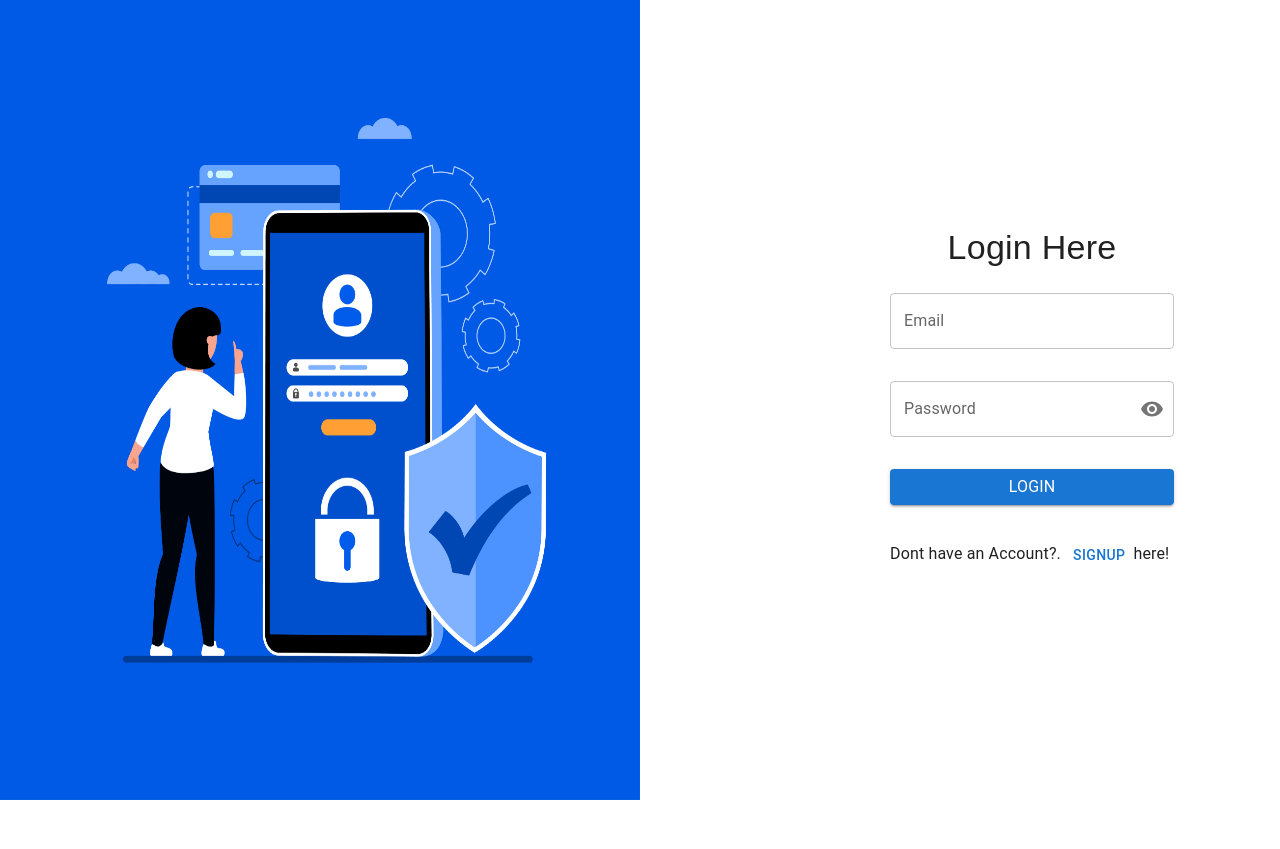
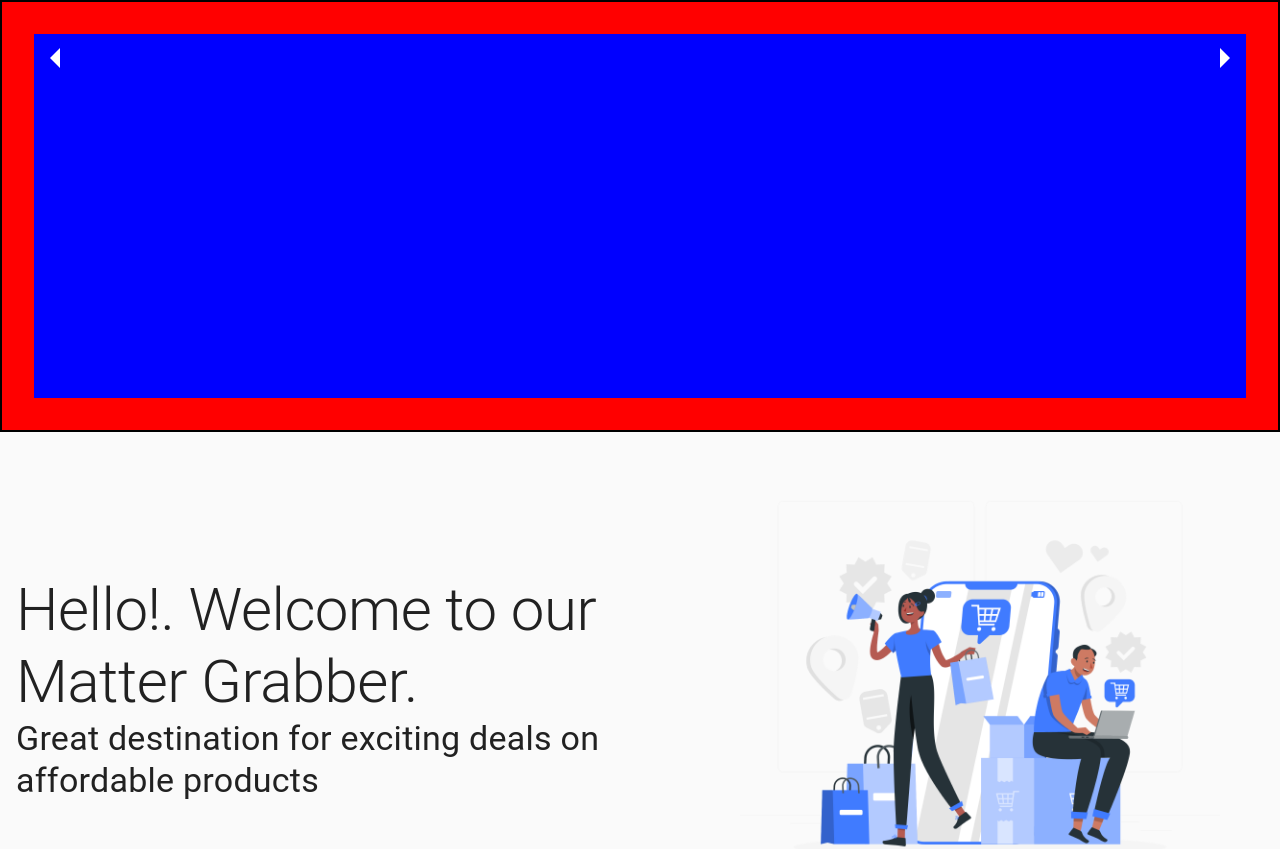
Before and after one commit to scragonrex/matterGrabber-frontend, a React (Create React App) app: page /home in a window 1280 px wide. Before the commit this address led to /. Shown: the top 849 px of the page. Before the commit the page ends 800 px from the top, so only its background shows below. Built offline with nearby package versions, Linux system fonts and the light colour scheme.

Commit message:
working on slider

```diff
--- a/src/App.css
+++ b/src/App.css
@@ -4,3 +4,4 @@
     }
 } */
 @import url('https://fonts.googleapis.com/css2?family=Righteous&display=swap');
+@import url('https://fonts.googleapis.com/css2?family=Rubik&display=swap');
--- a/src/App.js
+++ b/src/App.js
@@ -45,7 +45,8 @@
         <Routes>
           <Route path='/' element={<Login pageType="login"/>} />
           <Route path='/signup' element={<Signup pageType="register"/>} />
-          <Route path='/home' element={isAuth ? <Home/> : <Navigate to='/'/>} />
+          {/* <Route path='/home' element={isAuth ? <Home/> : <Navigate to='/'/>} /> */}
+          <Route path='/home' element={<Home/>} />
           <Route path='/product' element={isAuth ? <Product /> : <Navigate to='/'/>} />
           <Route path='/cart' element={isAuth ? <Cart /> : <Navigate to='/'/>} />
           <Route path='/UserProfile' element={isAuth ? <UserProfile /> : <Navigate to='/'/>} />
--- /dev/null
+++ b/src/components/Button.jsx
@@ -0,0 +1,25 @@
+import { Padding } from '@mui/icons-material'
+import { styled } from '@mui/material'
+import React from 'react'
+
+const Button = styled("button")(
+    {
+        background:"linear-gradient(53deg, #132cd1, #1dffd9)",
+        padding:"0.5rem",
+        borderRadius:"0.3rem",
+        color:"white",
+        boxShadow:"0px 4px 6px 0px grey",
+        border:"none",
+        cursor:"pointer",
+        fontSize:"1.3rem",
+        transition:"0.4s",
+
+        "&:hover":{
+            // background:"linear-gradient(233deg, #132cd1, #1dffd9)"
+            boxShadow:"none"
+            // background:"red"
+        }
+    }
+)
+
+export default Button
--- a/src/components/Form.jsx
+++ b/src/components/Form.jsx
@@ -2,14 +2,14 @@
 import * as yup from 'yup'  //* for importing every content of that module
 import { Formik } from 'formik'
 import { Visibility, VisibilityOff } from '@mui/icons-material'
-import { Alert, Box, Button, FormControl, IconButton, InputAdornment, InputLabel, Link, OutlinedInput, TextField, Typography } from '@mui/material'
+import { Alert, Box, FormControl, IconButton, InputAdornment, InputLabel, Link, OutlinedInput, TextField, Typography } from '@mui/material'
 import { useNavigate } from 'react-router'
 import { useDispatch } from 'react-redux'
 import { setLogin } from '../store/authSlice'
 import Flex from './Flex'
 import Snackbar from '@mui/material/Snackbar';
 import MuiAlert from '@mui/material/Alert';
-
+import Button from './Button'
 const registerSchema = yup.object().shape({
   firstName: yup.string().required("required"),
   lastName: yup.string().required("required"),
@@ -266,12 +266,19 @@
                   </Alert>
                 </Snackbar>
               </>)}
-              <Button type='submit' variant='contained'>{props.pageType === 'login' ? <Typography>Login</Typography> : <Typography>Register</Typography>}</Button>
+              <Button
+            type='submit'>{props.pageType === 'login' ?"Login" :"Register"}</Button>
               {
                 pageType === "login" ? (
-                  <div><span>Dont have an Account?. </span><Button onClick={() => navigate('/signup')}>SignUp</Button><span>here!</span></div>
+                  <div>Dont have an Account?. <Typography sx={{
+                    fontSize:"1rem", display:"inline",
+                    fontWeight:"bold", margin:"0 2px", transition:"0.3s", cursor:"pointer", color:"#027cff", "&:hover":{textDecoration:"underline"}
+                  }} onClick={() => navigate('/signup')}> SignUp</Typography>here!</div>
                 ) :
-                  <div><span>Already have an account.</span><Button onClick={() => navigate('/')}>Login</Button><span>here</span></div>
+                  <div><span>Already have an account.</span><Typography sx={{
+                    fontSize:"1rem", display:"inline",
+                    fontWeight:"bold", margin:"0 2px", transition:"0.3s", cursor:"pointer", color:"#027cff", "&:hover":{textDecoration:"underline"}
+                  }} onClick={() => navigate('/')}>Login</Typography><span>here</span></div>
               }
             </Box>
           </form>)
--- /dev/null
+++ b/src/components/Silder.jsx
@@ -0,0 +1,31 @@
+import { ArrowLeft, ArrowRight } from '@mui/icons-material'
+import React, { useState } from 'react'
+
+const Silder = () => {
+
+    const [colorIndex, setColorIndex] = useState(0);
+    const colors = ["blue", "green", "orange", "grey"]
+    const handleNext = ()=>{
+        if(colorIndex<colors.length-1)
+        setColorIndex(colorIndex+1);
+        else
+        setColorIndex(0);
+        console.log(colorIndex)
+    }
+
+    const handlePrev = ()=>{
+        if(colorIndex>0)
+        setColorIndex(colorIndex-1);
+        else
+        setColorIndex(colors.length-1);
+    }
+  return (
+    <div style={{border:"2px solid black", width:"100d%", height:"27rem", background:"red", display:"flex", alignItem:"center", justifyContent:"center", padding:"2rem", flexDirection:"row"}}>
+      <div><ArrowLeft onClick={handlePrev}sx={{color:"white", fontSize:"3rem", position:"absolute", cursor:"pointer", left:"2rem"}}/></div>
+      <div style={{background:colors[colorIndex], width:"100%", height:"100%"}}></div>
+      <div><ArrowRight onClick={handleNext} sx={{color:"white", fontSize:"3rem", position:"absolute", cursor:"pointer", right:"2rem"}}/></div>
+    </div>
+  )
+}
+
+export default Silder
--- a/src/pages/Home.jsx
+++ b/src/pages/Home.jsx
@@ -2,9 +2,11 @@
 import Flex from '../components/Flex'
 import { Box, Typography } from '@mui/material'
 import ProductItem from '../components/ProductItem'
+import Silder from '../components/Silder'
 
 function Home() {
   return (<>
+    <Silder/>
    <Flex sx={{justifyContent:"space-between", padding:"1rem", backdropFilter:"brightness(0.98)"}}>
     <Box sx={{width:"60%"}}>
      <Typography variant='h2'>Hello!. Welcome to our Matter Grabber.</Typography>
--- a/src/pages/Login.jsx
+++ b/src/pages/Login.jsx
@@ -9,7 +9,7 @@
       <img src="/assets/loginBg.jpg" alt="" srcset="" style={{ height: "100vh", width: "50vw" }} />
       <div style={{display:"flex", justifyContent:"center", alignItems:"center", height:"100vh", width:"50vw"}}>
         <Box sx={{ display: "flex", justifyContent: 'space-evenly', alignItems: "center", flexDirection: 'column', padding: '1rem' }}>
-          <div style={{ marginBottom: "1.5rem" }}><Typography variant='h4' sx={{ fontFamily: "sans-serif" }}>Login Here</Typography></div>
+          <div style={{ marginBottom: "1.5rem" }}><Typography variant='h5' sx={{ fontFamily: "'Rubik', sans-serif" }}>Login</Typography></div>
           <Form pageType={props.pageType} />
         </Box>
       </div>
```
Also changed, not shown: public/assets/Welcome Back!.gif (added).
